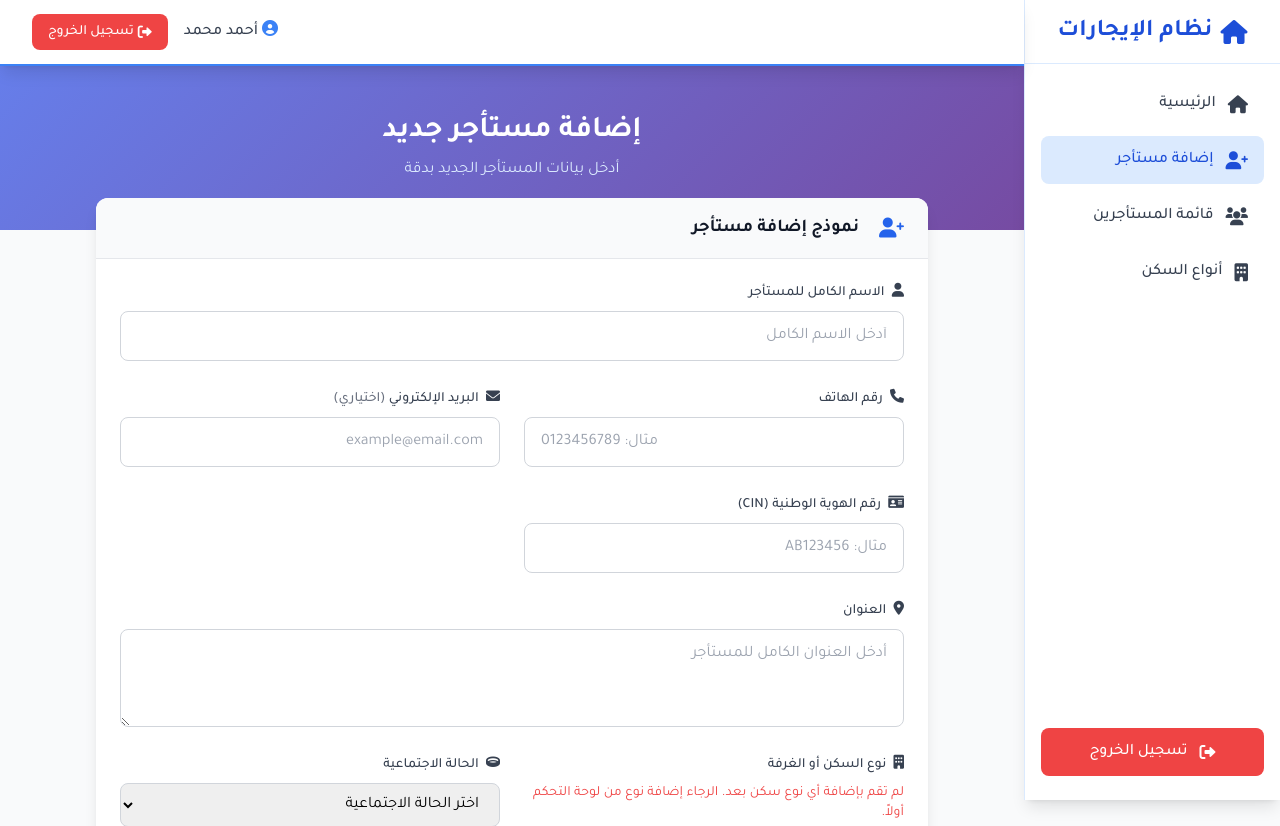
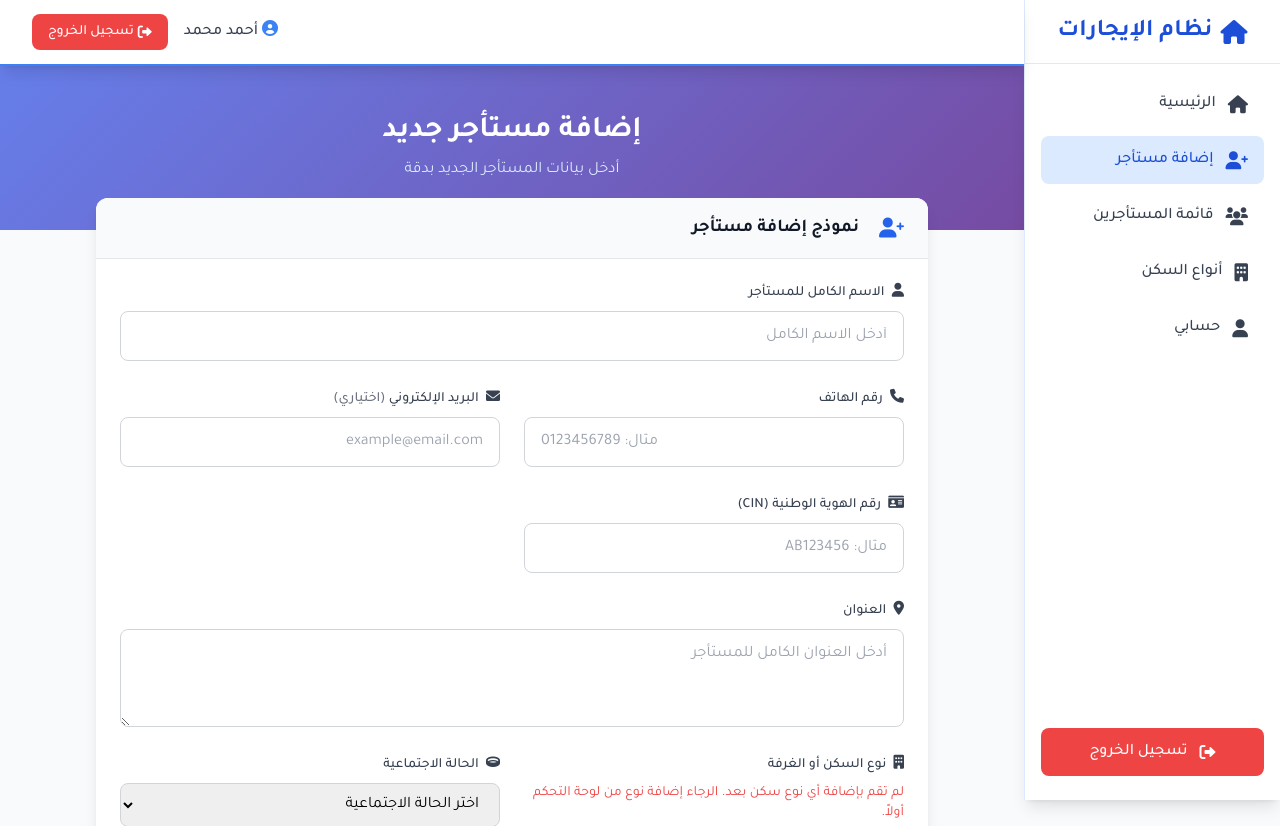
Before and after one commit to elcadii/rental_management, a PHP site: page /add_tenant.php in a window 1280 px wide. Shown: the top 826 px of the page. Run offline with PHP 8.4, Linux system fonts and the light colour scheme; a user stored in the database is signed in; data comes from the database, SQL or seed files in the repository; some libraries are stand-ins or nearby versions.

Commit message:
add some change in aside

```diff
--- a/dashboard.php
+++ b/dashboard.php
@@ -185,9 +185,11 @@ $full_tenants = $full_stmt->fetchAll();
                     </div>
                 </div>
 
-                <button class="w-full mt-4 bg-purple-100 text-purple-700 py-2 rounded-lg hover:bg-purple-200 transition duration-200">
+                <a href="profile.php">
+                    <button class="w-full mt-4 bg-purple-100 text-purple-700 py-2 rounded-lg hover:bg-purple-200 transition duration-200">
                     عرض التفاصيل
                 </button>
+                </a>
             </div>
 
             <!-- قسم قائمة المستأجرين -->
--- a/sidebar.php
+++ b/sidebar.php
@@ -21,13 +21,18 @@ $nav = [
         'label' => 'أنواع السكن',
         'icon' => 'fa-building',
     ],
+     [
+        'file' => 'profile.php' ,
+        'label' => 'حسابي',
+        'icon' => 'fa-user',
+    ],
 ];
 ?>
 <aside class="fixed top-0 right-0 h-full w-64 bg-white border-l border-blue-100 shadow-lg flex flex-col z-40">
     <div class="flex items-center justify-center h-16 border-b border-blue-100">
-        <span class="text-2xl font-extrabold text-blue-700 flex items-center gap-2">
+        <a href="index.php" class="text-2xl font-extrabold text-blue-700 flex items-center gap-2">
             <i class="fas fa-home"></i> نظام الإيجارات
-        </span>
+        </a>
     </div>
     <nav class="flex-1 overflow-y-auto py-4">
         <ul class="space-y-2 px-4">
```
